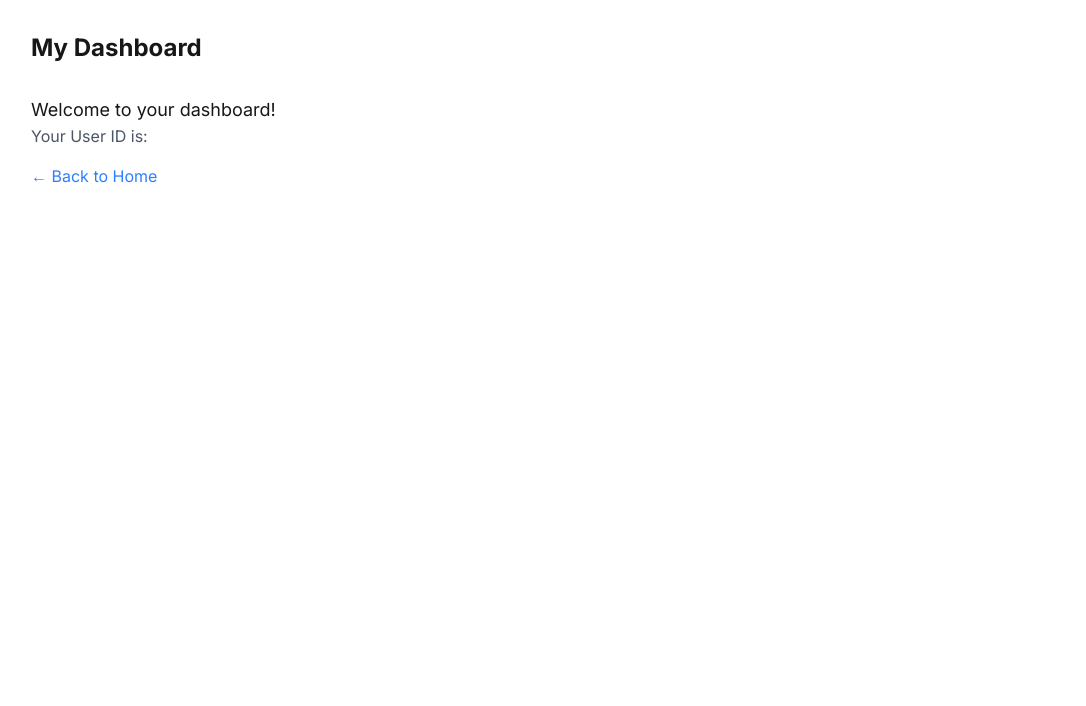
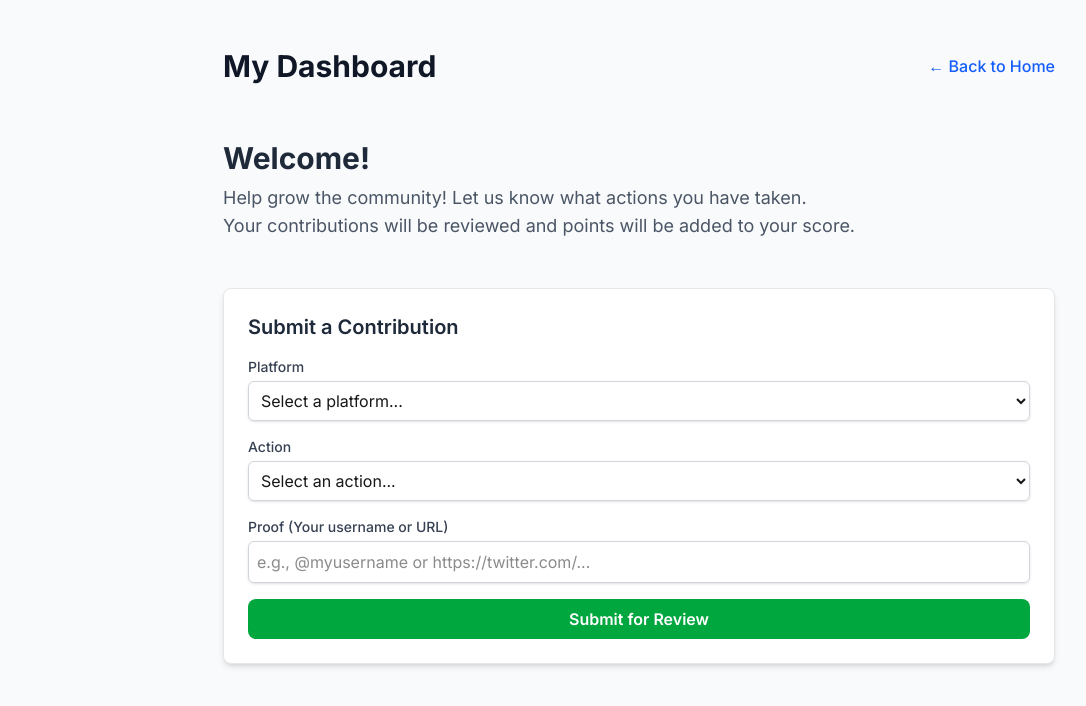
Before and after one commit to Rahulrakhi143/community-hub, a Next.js app: page /dashboard in a window 1280 px wide. Shown: the top 706 px of the page, without its empty margins (1-1087 px from the left). Built offline with nearby package versions, Linux system fonts and the light colour scheme; no server answers.

Commit message:
Add dashboard page and contribution form

```diff
--- /dev/null
+++ b/src/app/_actions/contributions.ts
@@ -0,0 +1,48 @@
+'use server'; // This is a Server Action
+
+import { auth } from '@clerk/nextjs/server';
+import { db } from '@vercel/postgres';
+import { revalidatePath } from 'next/cache';
+
+interface ActionResult {
+  success: boolean;
+  error?: string;
+}
+
+export async function submitContribution(formData: FormData): Promise<ActionResult> {
+  // 1. Get authenticated user
+  const { userId } = await auth();
+  if (!userId) {
+    return { success: false, error: 'User is not authenticated.' };
+  }
+
+  // 2. Get data from the form
+  const platform = formData.get('platform') as string;
+  const actionType = formData.get('actionType') as string;
+  const proof = formData.get('proof') as string;
+
+  // 3. Validate the data
+  if (!platform || !actionType || !proof) {
+    return { success: false, error: 'All fields are required.' };
+  }
+  if (proof.length < 3) {
+    return { success: false, error: 'Proof must be a valid username or URL.' };
+  }
+
+  // 4. Insert into the database
+  try {
+    await db.sql`
+      INSERT INTO Contributions (user_clerk_id, platform, action_type, proof_url_or_handle, status)
+      VALUES (${userId}, ${platform}, ${actionType}, ${proof}, 'PENDING');
+    `;
+
+    // 5. Revalidate admin path so admin sees the new pending item
+    revalidatePath('/admin');
+
+    return { success: true };
+
+  } catch (error) {
+    console.error('Error submitting contribution:', error);
+    return { success: false, error: 'Database error. Please try again later.' };
+  }
+}
--- /dev/null
+++ b/src/app/_components/ContributionForm.tsx
@@ -0,0 +1,112 @@
+'use client'; // This is a Client Component
+
+import { useTransition, useState, useRef } from 'react';
+import { submitContribution } from '../_actions/contributions';
+
+export function ContributionForm() {
+  const [isPending, startTransition] = useTransition();
+  const [message, setMessage] = useState<string | null>(null);
+  const [error, setError] = useState<string | null>(null);
+  const formRef = useRef<HTMLFormElement>(null); // To reset the form
+
+  const handleSubmit = (event: React.FormEvent<HTMLFormElement>) => {
+    event.preventDefault();
+    const formData = new FormData(event.currentTarget);
+
+    setMessage(null);
+    setError(null);
+
+    startTransition(async () => {
+      const result = await submitContribution(formData);
+
+      if (result.success) {
+        setMessage('Contribution submitted for review!');
+        formRef.current?.reset(); // Reset the form fields
+      } else {
+        setError(result.error || 'An unknown error occurred.');
+      }
+    });
+  };
+
+  return (
+    <form
+      ref={formRef}
+      onSubmit={handleSubmit}
+      className="flex flex-col gap-4 p-6 bg-white rounded-lg shadow-md border border-gray-200"
+    >
+      <h3 className="text-xl font-semibold text-gray-800">Submit a Contribution</h3>
+
+      {/* Platform Selection */}
+      <div>
+        <label htmlFor="platform" className="block text-sm font-medium text-gray-700 mb-1">
+          Platform
+        </label>
+        <select
+          name="platform"
+          id="platform"
+          required
+          disabled={isPending}
+          className="w-full p-2 border border-gray-300 rounded-md shadow-sm"
+        >
+          <option value="">Select a platform...</option>
+          <option value="Twitter">Twitter</option>
+          <option value="Instagram">Instagram</option>
+          <option value="LinkedIn">LinkedIn</option>
+          <option value="Discord">Discord</option>
+          <option value="Other">Other</option>
+        </select>
+      </div>
+
+      {/* Action Type Selection */}
+      <div>
+        <label htmlFor="actionType" className="block text-sm font-medium text-gray-700 mb-1">
+          Action
+        </label>
+        <select
+          name="actionType"
+          id="actionType"
+          required
+          disabled={isPending}
+          className="w-full p-2 border border-gray-300 rounded-md shadow-sm"
+        >
+          <option value="">Select an action...</option>
+          <option value="follow">Follow</option>
+          <option value="share">Share / Retweet</option>
+          <option value="tag">Tag / Mention</option>
+          <option value="other">Other</option>
+        </select>
+      </div>
+
+      {/* Proof Input */}
+      <div>
+        <label htmlFor="proof" className="block text-sm font-medium text-gray-700 mb-1">
+          Proof (Your username or URL)
+        </label>
+        <input
+          type="text"
+          name="proof"
+          id="proof"
+          required
+          disabled={isPending}
+          className="w-full p-2 border border-gray-300 rounded-md shadow-sm"
+          placeholder="e.g., @myusername or https://twitter.com/..."
+        />
+      </div>
+
+      {/* Submit Button */}
+      <button
+        type="submit"
+        disabled={isPending}
+        className="bg-green-600 text-white px-6 py-2 rounded-lg font-semibold
+                   hover:bg-green-700 transition-colors
+                   disabled:bg-gray-400 disabled:cursor-not-allowed"
+      >
+        {isPending ? 'Submitting...' : 'Submit for Review'}
+      </button>
+
+      {/* Messages */}
+      {message && <p className="text-green-600 font-medium">{message}</p>}
+      {error && <p className="text-red-600 font-medium">{error}</p>}
+    </form>
+  );
+}
--- a/src/app/dashboard/page.tsx
+++ b/src/app/dashboard/page.tsx
@@ -1,26 +1,50 @@
+import { currentUser } from "@clerk/nextjs/server";
 import { UserButton } from "@clerk/nextjs";
-import { auth } from "@clerk/nextjs/server";
 import Link from "next/link";
+import { ContributionForm } from "../_components/ContributionForm";
 
 export default async function DashboardPage() {
-  // Get the user ID from Clerk
-  const { userId } = await auth();
+  // Get the full user object from Clerk
+  const user = await currentUser();
 
   return (
-    <div className="container mx-auto p-8">
-      <header className="flex justify-between items-center">
-        <h1 className="text-2xl font-bold">My Dashboard</h1>
-        {/* This is a pre-built component for profile/sign-out */}
-        <UserButton afterSignOutUrl="/" />
-      </header>
+    <div className="bg-gray-50 min-h-screen">
+      <main className="container mx-auto p-4 md:p-8 max-w-4xl">
 
-      <main className="mt-8">
-        <p className="text-lg">Welcome to your dashboard!</p>
-        <p className="text-gray-600">Your User ID is: {userId}</p>
+        {/* Header Section */}
+        <header className="flex justify-between items-center mb-10 py-4">
+          <h1 className="text-2xl md:text-3xl font-bold text-gray-900">
+            My Dashboard
+          </h1>
+          <div className="flex items-center gap-4">
+            <Link href="/" className="font-medium text-blue-600 hover:underline">
+              &larr; Back to Home
+            </Link>
+            <UserButton afterSignOutUrl="/" />
+          </div>
+        </header>
 
-        <Link href="/" className="text-blue-500 hover:underline mt-4 inline-block">
-          &larr; Back to Home
-        </Link>
+        {/* Welcome Message */}
+        <div className="mb-12">
+          <h2 className="text-3xl font-bold text-gray-800">
+            {user
+              ? <>Welcome, {user.firstName || user.username}!</>
+              : <>Welcome!</>
+            }
+          </h2>
+          <p className="text-lg text-gray-600 mt-2">
+            Help grow the community! Let us know what actions you have taken.
+          </p>
+          <p className="text-lg text-gray-600">
+            Your contributions will be reviewed and points will be added to your score.
+          </p>
+        </div>
+
+        {/* Contribution Form Section */}
+        <section>
+          <ContributionForm />
+        </section>
+
       </main>
     </div>
   );
```
